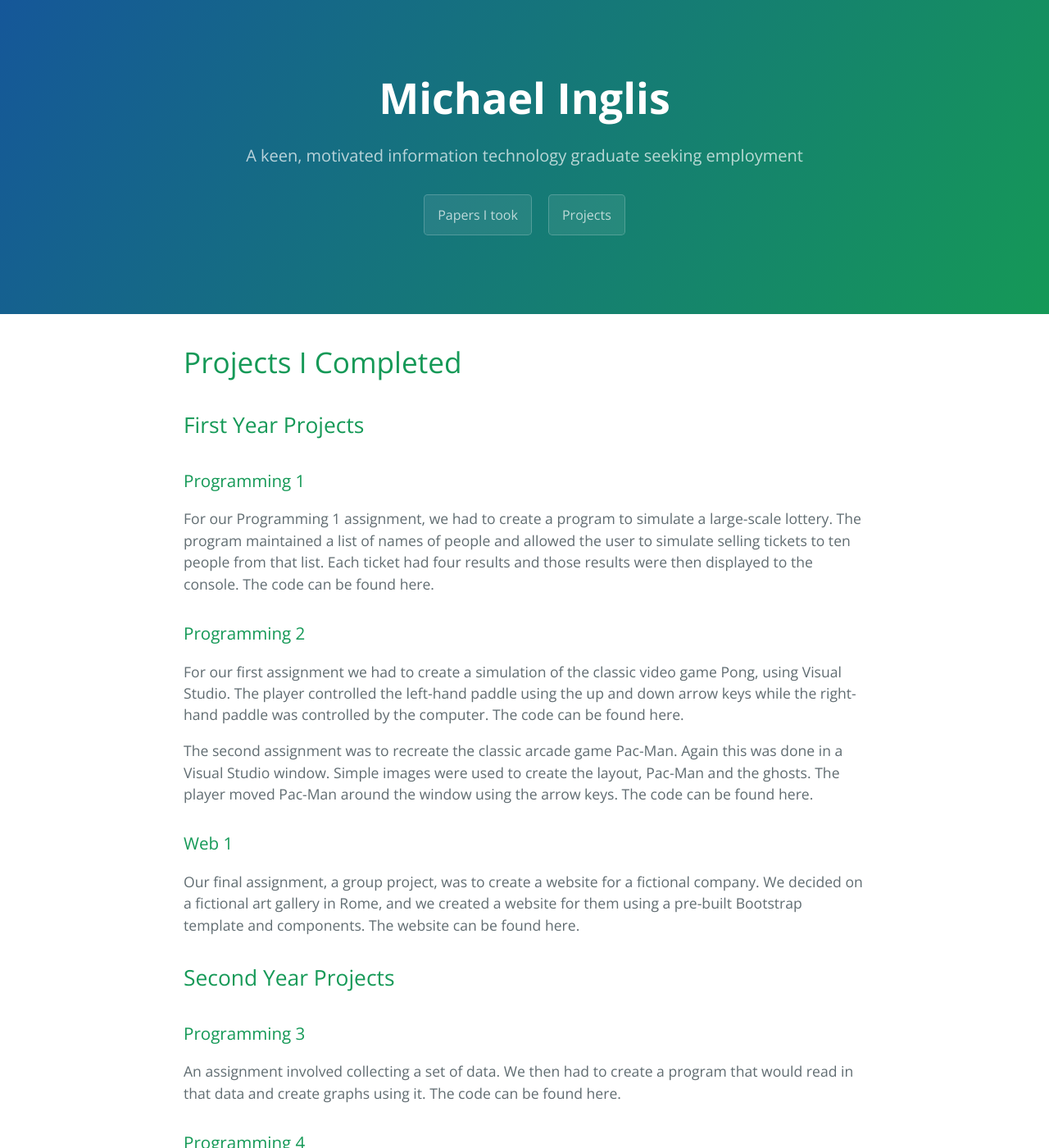
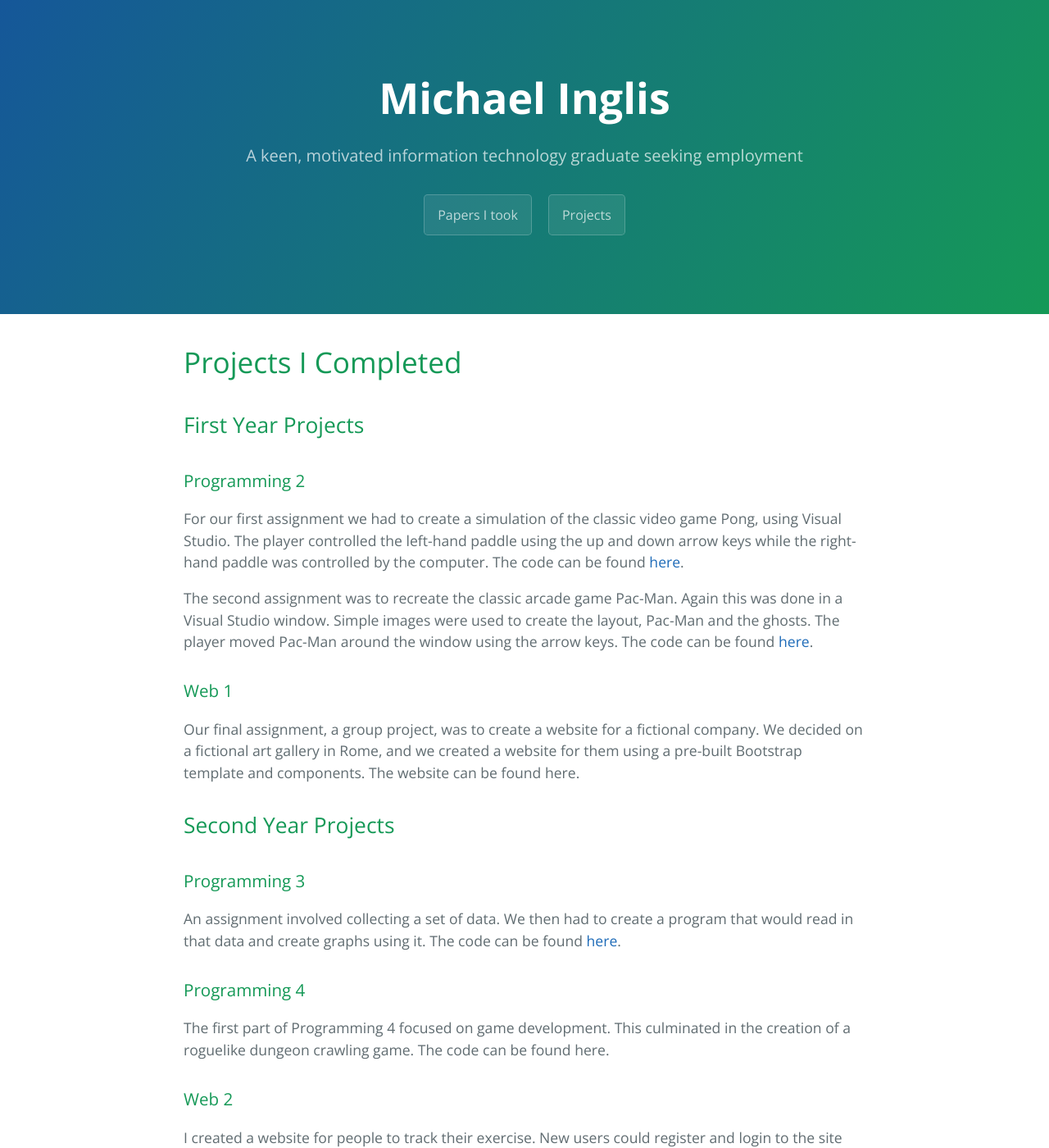
Before and after one commit to MichaelNZ85/MichaelNZ85.github.io, a Jekyll site: the page built from projects.md, in a window 1280 px wide and 1400 px high. Shown: the whole window at 82% size. Built offline with Jekyll 4.4.1, drawn with Linux system fonts in a browser that asks for light colours; our own code applies the rules of GitHub Pages for plain Markdown files.

Commit message:
Update projects.md

```diff
--- a/projects.md
+++ b/projects.md
@@ -6,13 +6,10 @@ layout: default
 
 ## First Year Projects
 
-### Programming 1
-For our Programming 1 assignment, we had to create a program to simulate a large-scale lottery. The program maintained a list of names of people and allowed the user to simulate selling tickets to ten people from that list. Each ticket had four results and those results were then displayed to the console. The code can be found here.
+### Programming 2
+For our first assignment we had to create a simulation of the classic video game Pong, using Visual Studio. The player controlled the left-hand paddle using the up and down arrow keys while the right-hand paddle was controlled by the computer. The code can be found [here](https://github.com/MichaelNZ85/Prog2Assignment1).
 
-### Programming 2
-For our first assignment we had to create a simulation of the classic video game Pong, using Visual Studio. The player controlled the left-hand paddle using the up and down arrow keys while the right-hand paddle was controlled by the computer. The code can be found here.
-
-The second assignment was to recreate the classic arcade game Pac-Man. Again this was done in a Visual Studio window. Simple images were used to create the layout, Pac-Man and the ghosts. The player moved Pac-Man around the window using the arrow keys. The code can be found here.
+The second assignment was to recreate the classic arcade game Pac-Man. Again this was done in a Visual Studio window. Simple images were used to create the layout, Pac-Man and the ghosts. The player moved Pac-Man around the window using the arrow keys. The code can be found [here](https://github.com/MichaelNZ85/Prog2Assignment2).
 
 ### Web 1
 Our final assignment, a group project, was to create a website for a fictional company. We decided on a fictional art gallery in Rome, and we created a website for them using a pre-built Bootstrap template and components. The website can be found here.
@@ -20,7 +17,7 @@ Our final assignment, a group project, was to create a website for a fictional c
 ## Second Year Projects
 
 ### Programming 3
-An assignment involved collecting a set of data. We then had to create a program that would read in that data and create graphs using it. The code can be found here.
+An assignment involved collecting a set of data. We then had to create a program that would read in that data and create graphs using it. The code can be found [here](https://github.com/MichaelNZ85/Programming3).
 
 ### Programming 4
 The first part of Programming 4 focused on game development. This culminated in the creation of a roguelike dungeon crawling game. The code can be found here.
```
